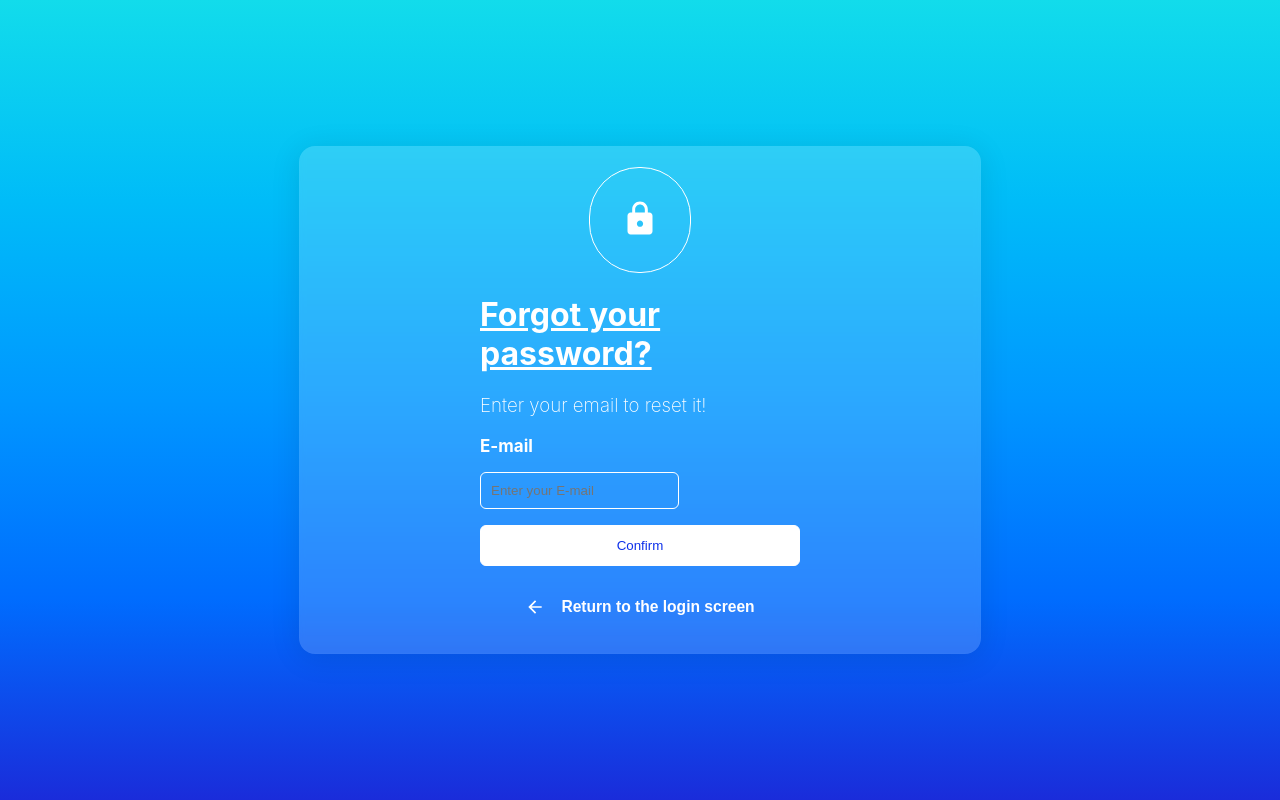
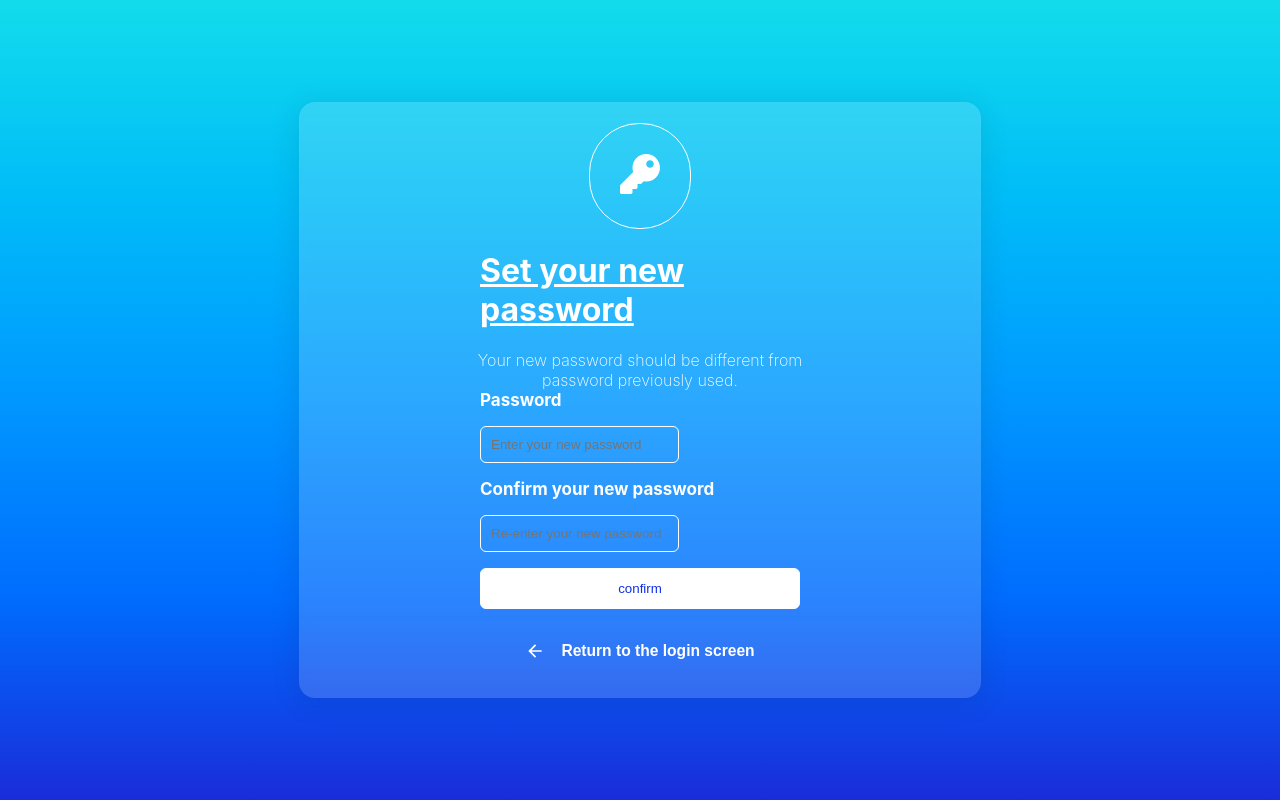
Before and after one commit to Abhishekr2122/news-daily, a React (Create React App) app: page / in a window 1280 px wide. Built offline with nearby package versions, Linux system fonts and the light colour scheme; the HTML template or start-up script is replaced by a standard one.

Commit message:
Done with building Setpassword Component page.

```diff
--- a/src/pages/password/ForgetPassword.js
+++ b/src/pages/password/ForgetPassword.js
@@ -1,15 +1,7 @@
 import styled from "styled-components";
-import { IoMdLock } from "react-icons/io";
 
-import PasswordLogo from "./PasswordLogo";
-import PasswordHeading from "./PasswordHeading";
-import PasswordSubHeading from "./PasswordSubHeading";
-import PasswordForm from "./PasswordForm";
-import FormInput from "./FormInput";
-import FormConfirmbtn from "./FormConfirmbtn";
-import BacktoLoginbtn from "./BacktoLoginbtn";
-import ContentContainer from "./ContentContainer";
 import Password from "./Password";
+import SetPassword from "./SetPassword";
 
 const StyledMainContainer = styled.div`
   height: 100vh;
@@ -30,7 +22,8 @@ const StyledMainContainer = styled.div`
 export default function ForgetPassword() {
   return (
     <StyledMainContainer>
-      <Password />
+      {/* <Password /> */}
+      <SetPassword />
     </StyledMainContainer>
   );
 }
--- a/src/pages/password/SetPassword.js
+++ b/src/pages/password/SetPassword.js
@@ -1,3 +1,55 @@
+import BacktoLoginbtn from "./BacktoLoginbtn";
+import ContentContainer from "./ContentContainer";
+import FormConfirmbtn from "./FormConfirmbtn";
+import FormInput from "./FormInput";
+import PasswordForm from "./PasswordForm";
+import PasswordHeading from "./PasswordHeading";
+import PasswordLogo from "./PasswordLogo";
+import { FaKey } from "react-icons/fa";
+
 export default function SetPassword() {
-  return <div></div>;
+  return (
+    <ContentContainer>
+      <PasswordLogo
+        logoElement={
+          <FaKey style={{ color: "white", height: "40px", width: "40px" }} />
+        }
+      />
+      <PasswordHeading headingContent="Set your new password" />
+      <div>
+        <div
+          style={{
+            color: "white",
+            textAlign: "center",
+            fontWeight: "200",
+          }}
+        >
+          Your new password should be different from
+        </div>
+        <div
+          style={{
+            color: "white",
+            textAlign: "center",
+            fontWeight: "200",
+          }}
+        >
+          password previously used.
+        </div>
+      </div>
+      <PasswordForm>
+        <FormInput
+          labelContent="Password"
+          placeholderValue="Enter your new password"
+          inputType="password"
+        />
+        <FormInput
+          labelContent="Confirm your new password"
+          placeholderValue="Re-enter your new password"
+          inputType="password"
+        />
+        <FormConfirmbtn btnContent="confirm" />
+        <BacktoLoginbtn />
+      </PasswordForm>
+    </ContentContainer>
+  );
 }
```
